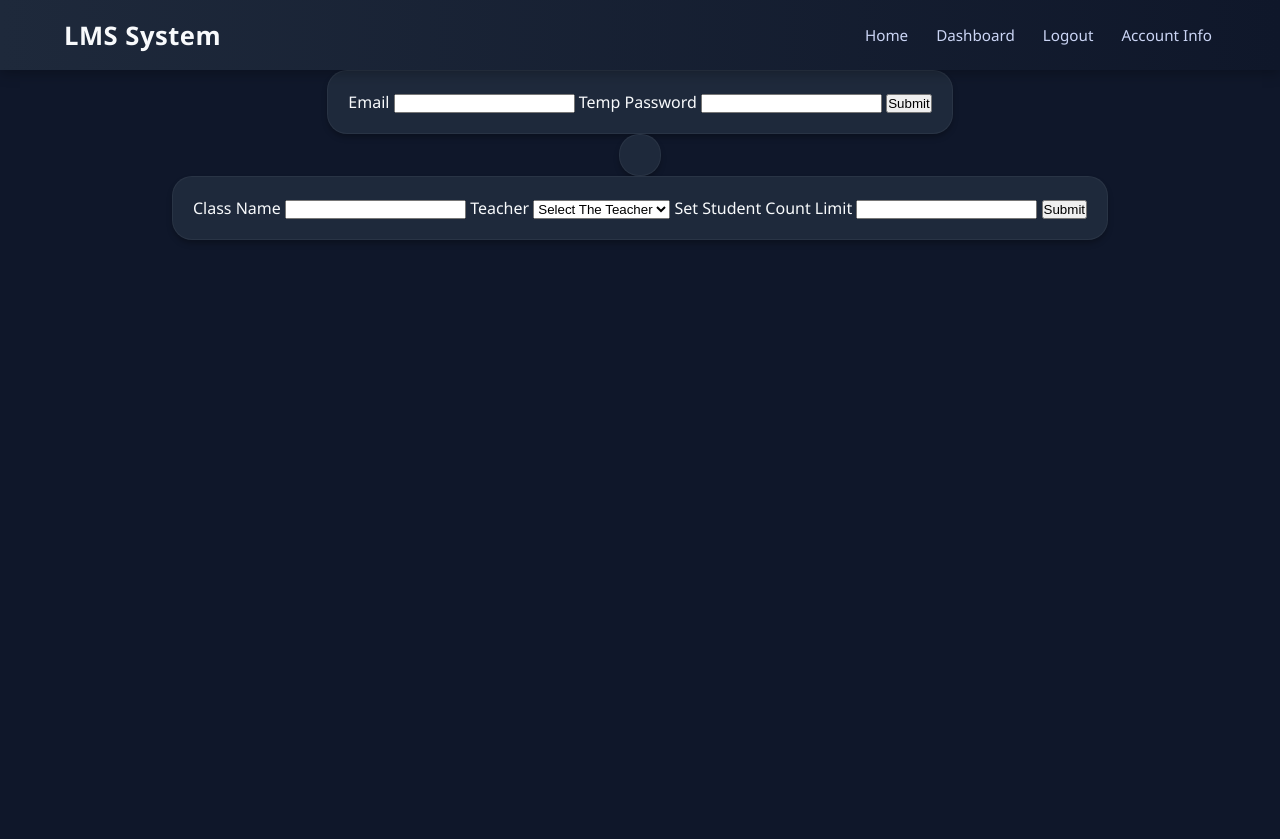
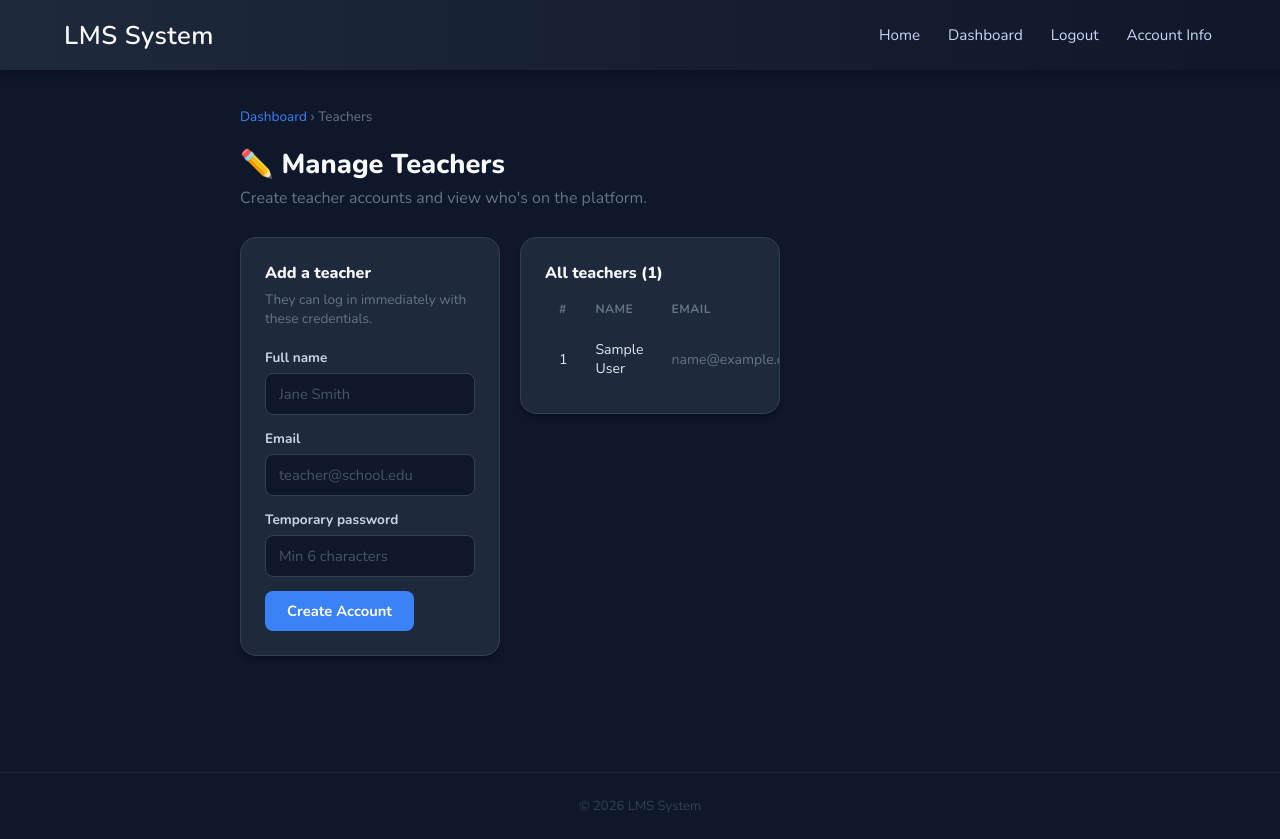
Before and after one commit to tannersloan1/4410-Final-Project, a PHP site: page /admin/teacher.php in a window 1280 px wide. Before the commit the page ends 240 px from the top, so only its background shows below. Run offline with PHP 8.4, Linux system fonts and the light colour scheme; the visitor is signed in with stand-in values (Sample User, id 1); tables that the repository leaves empty hold one stand-in row (values such as "Sample post").

Commit message:
Update teacher.php

```diff
--- a/admin/teacher.php
+++ b/admin/teacher.php
@@ -1,129 +1,114 @@
 <?php
 session_start();
-
 include "../includes/db.php";
 include "../includes/activity.php";
+if ($_SESSION["role"] != "admin") { header("Location: /lms/login.php"); exit(); }
 
-// Makes sure you must have logged in with appropiate role
-if ($_SESSION["role"] != "admin") {
-    die("Restricted access");
+$feedback = null;
+
+if ($_SERVER["REQUEST_METHOD"] == "POST" && isset($_POST["teacher-register"])) {
+    $email      = $conn->real_escape_string(trim($_POST["register-email"]));
+    $full_name  = $conn->real_escape_string(trim($_POST["full_name"]));
+    $password   = $_POST["password"];
+    $hash       = password_hash($password, PASSWORD_DEFAULT);
+
+    $check = $conn->query("SELECT teacher_id FROM TEACHER_INFO WHERE email='$email'");
+    if ($check->num_rows > 0) {
+        $feedback = ["type"=>"error","msg"=>"A teacher with that email already exists."];
+    } else {
+        $info = $conn->prepare("INSERT INTO TEACHER_INFO (email, full_name) VALUES (?,?)");
+        $info->bind_param("ss", $email, $full_name);
+        if ($info->execute()) {
+            $tid = $conn->insert_id;
+            $user = $conn->prepare("INSERT INTO TEACHER_USERS (teacher_id, email, password_hash) VALUES (?,?,?)");
+            $user->bind_param("iss", $tid, $email, $hash);
+            if ($user->execute()) {
+                logActivity($conn, $_SESSION["user_id"], "admin", "register", "Admin created teacher: $email", "teacher_users/teacher_info");
+                $feedback = ["type"=>"success","msg"=>"Teacher account created for $email."];
             }
-
-$sql = $conn->prepare("SELECT full_name, teacher_id FROM TEACHER_INFO");
-$sql->execute();
-$result = $sql->get_result();
-
-if ($_SERVER["REQUEST_METHOD"] == "POST") {
-    if (isset($_POST["teacher-register"])) {
-        $email = $_POST["register-email"];
-        $password = $_POST["password"];
-        $password_hash = password_hash($password, PASSWORD_DEFAULT);
-
-        $info = $conn->prepare("INSERT INTO TEACHER_INFO (email) VALUES (?)");
-        $info->bind_param("s", $email);
-        if (!$info->execute()) {
-            // Add error message here
+        } else {
+            $feedback = ["type"=>"error","msg"=>"Database error: ".$conn->error];
         }
-
-        $teacher_id = $conn->insert_id;
-
-        $user = $conn->prepare("INSERT INTO TEACHER_USERS (teacher_id, email, password_hash) VALUES (?,?,?)");
-        $user->bind_param("iss", $teacher_id, $email, $password_hash);
-        if ($user->execute()) {
-            logActivity($conn, $_SESSION["user_id"], $_SESSION["role"], "register", "admin registered teacher " . $teacher_id, "teacher_users/teacher_info");
-
-            $_SESSION["tr-success"] = "Successfully registered teacher with email: " . $email;
-
-            header("Location: " . $_SERVER["PHP_SELF"]);
-            exit();
-        }
-        else {
-            // Add error message here
     }
 }
 
-    else if (isset($_POST["create-class"])) {
-        $class = $_POST["class-name"];
-        $teacher = $_POST["teacher"];
-        $limit = $_POST["limit"];
+if (isset($_GET["delete"]) && is_numeric($_GET["delete"])) {
+    $tid = intval($_GET["delete"]);
+    $conn->query("DELETE FROM TEACHER_USERS WHERE teacher_id=$tid");
+    $conn->query("DELETE FROM TEACHER_INFO WHERE teacher_id=$tid");
+    logActivity($conn, $_SESSION["user_id"], "admin", "DELETE", "Deleted teacher $tid", "teacher_info");
+    header("Location: teacher.php"); exit();
+}
 
-        $sql = $conn->prepare("INSERT INTO CLASSES (teacher_id, class_name, student_limit) VALUES (?,?,?)");
-        $sql->bind_param("isi", $teacher, $class, $limit);
-
-        if ($sql->execute()) {
-            logActivity($conn, $_SESSION["user_id"], $_SESSION["role"], "create class",
-            "admin created class " . $class . " with teacher id: " . $teacher . " with a max student count of " . $limit . ".", "teacher_users/teacher_info");
-
-            $_SESSION["cc-success"] = "Successfully made class with class name: " . $class . ", lead by teacher with id: " . $teacher . ", and has a max student count of " . $limit;
-
-            header("Location: " . $_SERVER["PHP_SELF"]);
-            exit();
-        }
-        else {
-            // Add error message here
-        }
-    }
-}
+$teachers_r = $conn->query("SELECT ti.teacher_id, ti.email, ti.full_name, tu.created_at FROM TEACHER_INFO ti LEFT JOIN TEACHER_USERS tu ON ti.teacher_id=tu.teacher_id ORDER BY ti.teacher_id DESC");
 ?>
-
-<!DOCTYPE html>
-<html lang="en">
-    <head>
-        <meta charset="UTF-8">
-        <meta name="viewport" content="width=device-width, initial-scale=1.0">
-        <title>Teacher Admin Control</title>
-        <link rel="stylesheet" href="../lms.css?v=5">
-    </head>
-    <body>
+<!DOCTYPE html><html lang="en"><head>
+<meta charset="UTF-8"><meta name="viewport" content="width=device-width,initial-scale=1.0">
+<title>Manage Teachers</title>
+<link rel="stylesheet" href="../lms.css?v=10">
+<link href="https://fonts.googleapis.com/css2?family=Nunito:wght@400;600;700;800&display=swap" rel="stylesheet">
+<style>
+body{font-family:"Nunito","Segoe UI",sans-serif;background:#0f172a;color:#f1f5f9;margin:0;}
+.page{max-width:1000px;margin:36px auto;padding:0 24px 80px;}
+.breadcrumb{font-size:.85rem;color:#64748b;margin-bottom:20px;}.breadcrumb a{color:#3b82f6;text-decoration:none;}
+.hero{margin-bottom:28px;}.hero h1{font-size:1.7rem;font-weight:800;color:#f8fafc;margin-bottom:4px;}.hero p{color:#64748b;}
+.alert{padding:12px 16px;border-radius:10px;font-size:.88rem;font-weight:700;margin-bottom:20px;}
+.alert-success{background:#052e16;color:#86efac;border:1px solid #14532d;}
+.alert-error{background:#450a0a;color:#fca5a5;border:1px solid #7f1d1d;}
+.two-col{display:grid;grid-template-columns:1fr 2fr;gap:20px;align-items:start;}
+.card{background:#1e293b;border:1px solid #334155;border-radius:16px;padding:24px;}
+.card h2{font-size:1rem;font-weight:800;color:#f8fafc;margin-bottom:6px;}
+.card .sub{font-size:.85rem;color:#64748b;margin-bottom:20px;}
+.field{margin-bottom:14px;}.field label{display:block;font-size:.85rem;font-weight:700;color:#cbd5e1;margin-bottom:6px;}
+.field input{width:100%;padding:10px 13px;background:#0f172a;border:1px solid #334155;border-radius:8px;color:#f1f5f9;font-size:.92rem;font-family:inherit;transition:border-color .2s;box-sizing:border-box;}
+.field input:focus{outline:none;border-color:#3b82f6;}.field input::placeholder{color:#475569;}
+.btn-submit{padding:10px 22px;background:#3b82f6;color:#fff;border:none;border-radius:8px;font-size:.92rem;font-weight:700;cursor:pointer;font-family:inherit;}
+.btn-submit:hover{background:#2563eb;}
+.t-table{width:100%;border-collapse:collapse;}
+.t-table th,.t-table td{padding:11px 14px;text-align:left;border-bottom:1px solid #1e293b;font-size:.88rem;color:#e2e8f0;}
+.t-table th{color:#64748b;font-size:.76rem;text-transform:uppercase;letter-spacing:.04em;}
+.t-table tr:last-child td{border-bottom:none;}
+.btn-del{padding:5px 11px;background:#7f1d1d;color:#fca5a5;border:none;border-radius:6px;font-size:.78rem;font-weight:700;cursor:pointer;text-decoration:none;display:inline-block;}
+.btn-del:hover{background:#dc2626;color:#fff;}
+@media(max-width:700px){.two-col{grid-template-columns:1fr;}}
+</style>
+</head><body>
 <?php include "../includes/header.php"; ?>
-
-        <div class="item">
+<main class="page">
+<div class="breadcrumb"><a href="admin-dash.php">Dashboard</a> › Teachers</div>
+<div class="hero"><h1>✏️ Manage Teachers</h1><p>Create teacher accounts and view who's on the platform.</p></div>
+<?php if ($feedback): ?><div class="alert alert-<?= $feedback["type"] ?>"><?= htmlspecialchars($feedback["msg"]) ?></div><?php endif; ?>
+<div class="two-col">
+    <div class="card">
+        <h2>Add a teacher</h2>
+        <p class="sub">They can log in immediately with these credentials.</p>
         <form method="POST">
-                <label for="register-email">Email</label>
-                <input name="register-email" type="email" required>
-
-                <label for="password">Temp Password</label>
-                <input type="password" name="password" required>
-
-                <button type="submit" name="teacher-register">Submit</button>
+            <div class="field"><label>Full name</label><input type="text" name="full_name" placeholder="Jane Smith" required></div>
+            <div class="field"><label>Email</label><input type="email" name="register-email" placeholder="teacher@school.edu" required></div>
+            <div class="field"><label>Temporary password</label><input type="password" name="password" placeholder="Min 6 characters" required></div>
+            <button type="submit" name="teacher-register" class="btn-submit">Create Account</button>
         </form>
-
-            <?php if (!empty($_SESSION["tr-success"])): ?>
-                <div><?php echo htmlspecialchars($_SESSION["tr-success"]) ?></div>
-                <?php unset($_SESSION["tr-success"]);
-            endif; ?>
     </div>
-
-        <div class="item">
-
+    <div class="card">
+        <h2>All teachers (<?= $teachers_r->num_rows ?>)</h2>
+        <?php if ($teachers_r->num_rows > 0): ?>
+        <table class="t-table">
+            <thead><tr><th>#</th><th>Name</th><th>Email</th><th>Joined</th><th></th></tr></thead>
+            <tbody>
+            <?php $n=1; while($t=$teachers_r->fetch_assoc()): ?>
+            <tr>
+                <td><?= $n++ ?></td>
+                <td><?= $t["full_name"] ? htmlspecialchars($t["full_name"]) : "<span style='color:#475569'>—</span>" ?></td>
+                <td style="color:#64748b"><?= htmlspecialchars($t["email"]) ?></td>
+                <td style="color:#475569;font-size:.8rem"><?= $t["created_at"] ? date("M j, Y", strtotime($t["created_at"])) : "—" ?></td>
+                <td><a href="teacher.php?delete=<?= $t["teacher_id"] ?>" class="btn-del" onclick="return confirm('Delete this teacher? This cannot be undone.')">Delete</a></td>
+            </tr>
+            <?php endwhile; ?>
+            </tbody>
+        </table>
+        <?php else: ?><p style="color:#475569">No teachers yet.</p><?php endif; ?>
     </div>
-
-        <!-- This might be moved into a different file but for now it will be in here -->
-        <div class="item">
-            <form method="POST">
-                <label for="class-name">Class Name</label>
-                <input name="class-name" type="text" required>
-
-                <label for="teacher">Teacher</label>
-                <select name="teacher" required>
-                    <option value="">Select The Teacher</option>
-                    <?php
-                    while($row = $result->fetch_assoc()) {
-                        echo "<option value='" . $row["teacher_id"] . "'>" . $row["full_name"] . "</option>";
-                    }
-                    ?>
-                </select>
-
-                <label for="limit">Set Student Count Limit</label>
-                <input type="number" name="limit" required>
-
-                <button type="submit" name="create-class">Submit</button>
-            </form>
-
-            <?php if (!empty($_SESSION["cc-success"])): ?>
-                <div><?php echo htmlspecialchars($_SESSION["cc-success"]) ?></div>
-                <?php unset($_SESSION["cc-success"]);
-            endif; ?>
 </div>
-    </body>
-</html>
+</main>
+<footer style="border-top:1px solid #1e293b;text-align:center;padding:24px;color:#334155;font-size:.82rem;">&copy; 2026 LMS System</footer>
+</body></html>
```
Lines whose indentation alone changed are shown as unchanged.
